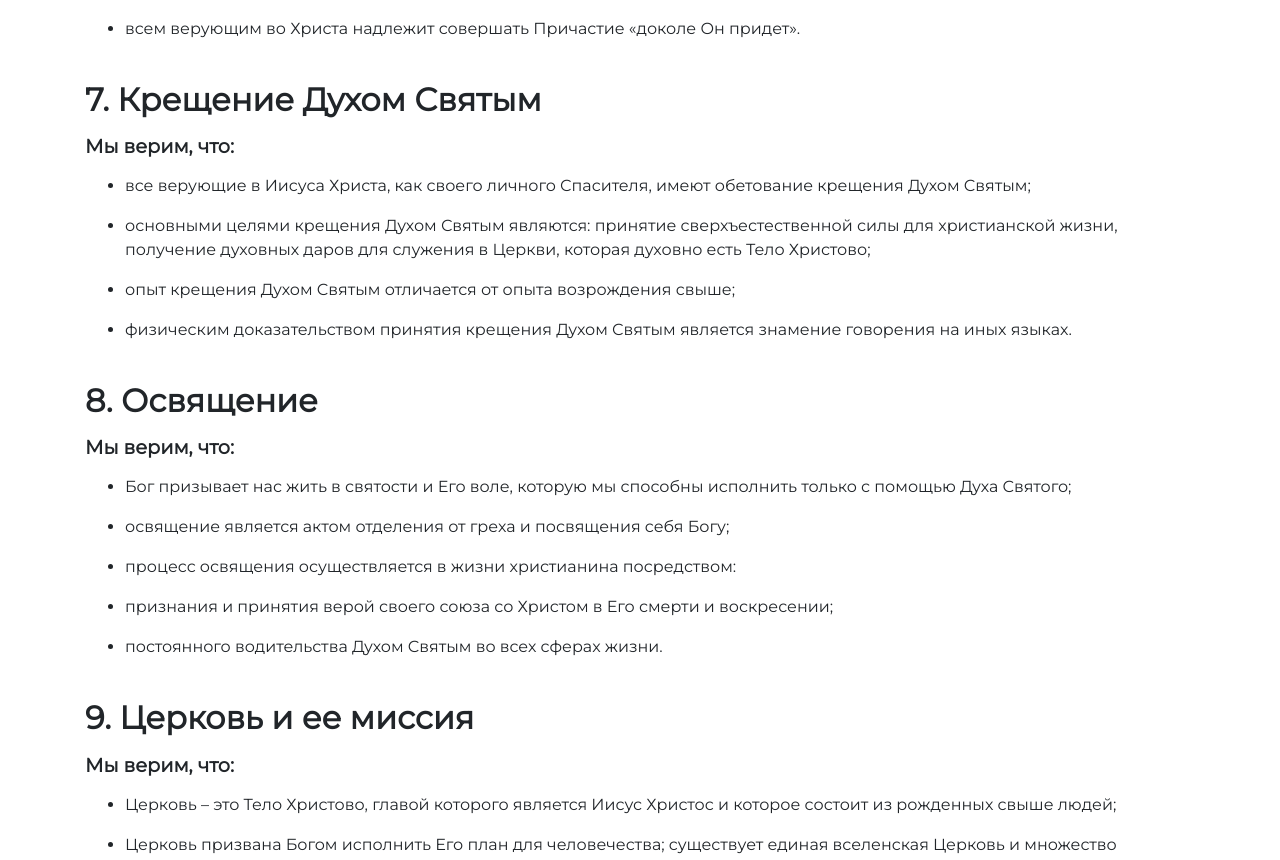
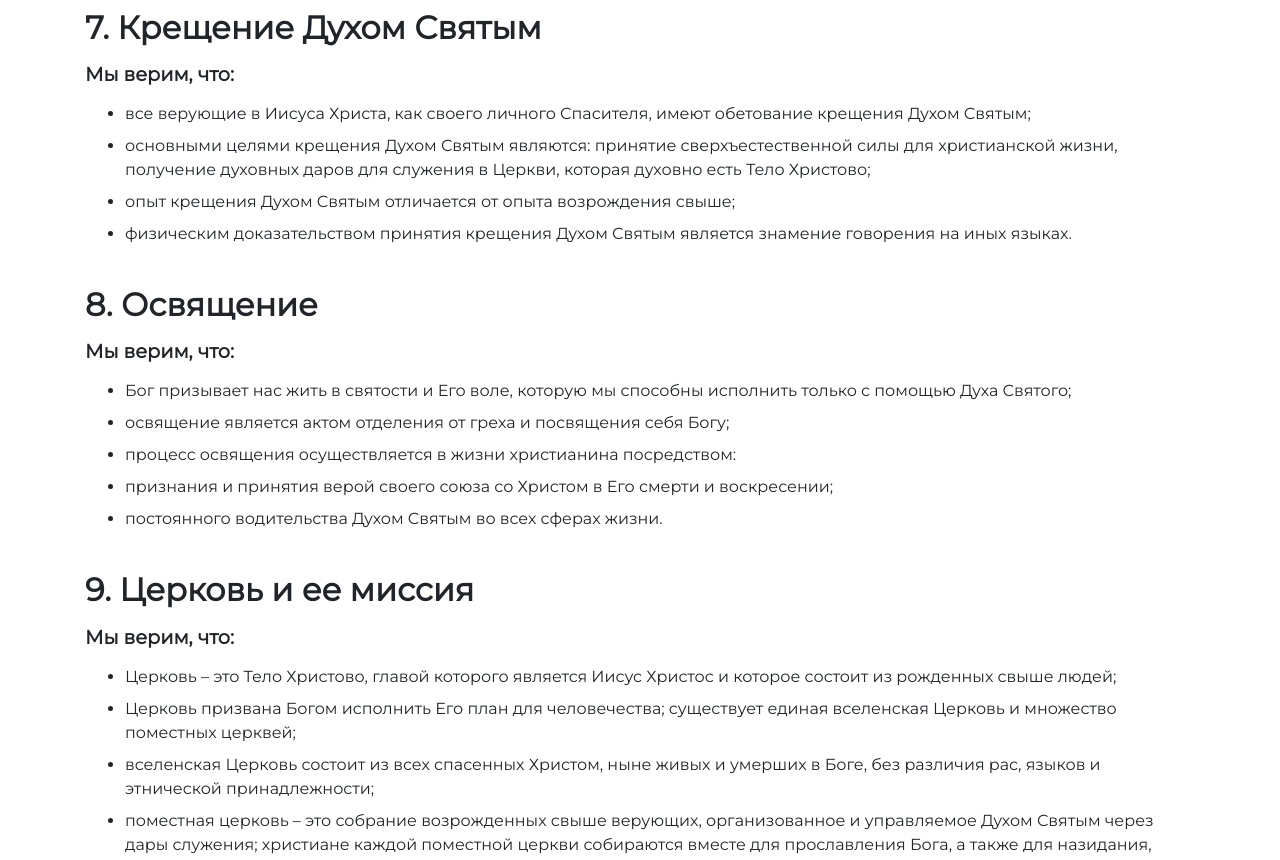
Before and after one commit to KHOnKOgaB/odomkrd, a Vue app: page /about in a window 1280 px wide. Shown: the part 3344-4204 px from the top of the page. Built offline with nearby package versions, Linux system fonts and the light colour scheme.

Commit message:
faith page

```diff
--- a/src/components/Faith.vue
+++ b/src/components/Faith.vue
@@ -3,13 +3,93 @@
     <div class="faith-header">
       <h1 class="h1-font text-uppercase text-white text-center">во что мы верим</h1>
     </div>
-    <b-container>
+    <b-container class="py-5">
       <b-row v-for="(item, index) in items" :key="index" class="mb-4">
         <b-col data-aos="fade-right" cols="12" lg="12">
           <h2 class="h2-font font-weight-bold mb-3">{{item.title}}</h2>
           <h3 class="h3-font font-weight-bold mb-3">{{item.body}}</h3>
-          <ul v-for="(el, indx) in item.list" :key="indx">
-            <li>{{el}}</li>
+          <ul>
+            <li
+              v-for="(el, indx) in item.list"
+              :key="indx"
+              class="mb-2">{{el}}</li>
+          </ul>
+        </b-col>
+      </b-row>
+      <b-row class="mb-4">
+        <b-col data-aos="fade-right" cols="12" lg="12">
+          <h2 class="h2-font font-weight-bold mb-3">9. Церковь и ее миссия</h2>
+          <h3 class="h3-font font-weight-bold mb-3">Мы верим, что:</h3>
+          <ul>
+            <li class="mb-2">Церковь – это Тело Христово, главой которого является Иисус Христос и которое состоит из рожденных свыше людей;</li>
+            <li class="mb-2">Церковь призвана Богом исполнить Его план для человечества; существует единая вселенская Церковь и множество поместных церквей;</li>
+            <li class="mb-2">вселенская Церковь состоит из всех спасенных Христом, ныне живых и умерших в Боге, без различия рас, языков и этнической принадлежности;</li>
+            <li class="mb-2">поместная церковь – это собрание возрожденных свыше верующих, организованное и управляемое Духом Святым через дары служения; христиане каждой поместной церкви собираются вместе для прославления Бога, а также для назидания, увещания и общения друг с другом;</li>
+            <li class="mb-2">земная миссия Российской Церкви христиан веры евангельской как части вселенской Церкви выражается в следующем:
+              <ul class="dash">
+                <li class="li-dash mt-2 mb-2">быть Божьим инструментом в евангелизации мира;</li>
+                <li class="li-dash mb-2">быть действенным средством для распространения Царствия Божьего в стране и за рубежом;</li>
+                <li class="li-dash mb-2">быть Телом Христовым, в котором человек поклоняется и служит Богу;</li>
+                <li class="li-dash mb-2">быть местом, где каждый верующий преображается в образ Христов;</li>
+                <li class="li-dash mb-2">быть народом, демонстрирующим Божью любовь и сострадание ко всему миру.</li>
+              </ul>
+            </li>
+
+          </ul>
+        </b-col>
+      </b-row>
+      <b-row class="mb-4">
+        <b-col data-aos="fade-right" cols="12" lg="12">
+          <h2 class="h2-font font-weight-bold mb-3">10. Служение</h2>
+          <h3 class="h3-font font-weight-bold mb-3">Мы верим, что:</h3>
+          <ul>
+            <li class="mb-2">каждому христианину необходимо посвятить всю свою жизнь для служения Господу в соответствии с Божьим призванием;</li>
+            <li class="mb-2">каждый христианин обязан:
+              <ul class="dash">
+                <li class="li-dash mt-2 mb-2">любить Бога и поклоняться Ему в духе и истине;</li>
+                <li class="li-dash mb-2">быть Божьим инструментом для назидания других верующих;</li>
+                <li class="li-dash mb-2">нести Евангелие Царствия;</li>
+                <li class="li-dash mb-2">служить людям в любви и сострадании.</li>
+              </ul>
+            </li>
+          </ul>
+        </b-col>
+      </b-row>
+      <b-row class="mb-4">
+        <b-col data-aos="fade-right" cols="12" lg="12">
+          <h2 class="h2-font font-weight-bold mb-3">11. Божественное исцеление</h2>
+          <h3 class="h3-font font-weight-bold mb-3">Мы верим, что:</h3>
+          <ul>
+            <li class="mb-2">Божественное исцеление – неотъемлемая часть Евангелия Царствия, важный элемент проявления Божьей силы в Церкви;</li>
+            <li class="mb-2">освобождение от болезней обеспечено через искупительную жертву Иисуса Христа на кресте, которая дает возможность верующему получить исцеление по молитве веры.</li>
+          </ul>
+        </b-col>
+      </b-row>
+      <b-row class="mb-4">
+        <b-col data-aos="fade-right" cols="12" lg="12">
+          <h2 class="h2-font font-weight-bold mb-3">12. О будущем</h2>
+          <h3 class="h3-font font-weight-bold mb-3">Мы верим, что:</h3>
+          <ul>
+            <li class="mb-2">Иисус Христос вновь придет на землю второй раз;</li>
+              <li class="mb-2">главными целями второго пришествия Господа являются:
+                <ul class="dash">
+                  <li class="li-dash mt-2 mb-2">восхищение Церкви;</li>
+                  <li class="li-dash mb-2">спасение остатка еврейской нации;</li>
+                  <li class="li-dash mb-2">поражение антихриста;</li>
+                  <li class="li-dash mb-2">суд над языческими народами;</li>
+                  <li class="li-dash mb-2">установление Своего тысячелетнего Царствия на земле;</li>
+                </ul>
+              </li>
+              <li class="mb-2">первое воскресение умерших во Христе и присоединение к ним тех, кто останется в живых в ожидании пришествия Господа, является непосредственной и благословенной надеждой Церкви;</li>
+              <li class="mb-2">видимое возвращение Господа на землю с Его святыми приведет к спасению народа Израиля и установит всеобщий мир на нашей планете;</li>
+              <li class="mb-2">все остальные умершие воскреснут в день второго воскресения для суда у великого белого престола, где будут судимы согласно их поступкам:
+                <ul class="dash">
+                  <li class="li-dash mt-2 mb-2">одни унаследуют жизнь вечную;</li>
+                  <li class="li-dash mb-2">другие – вечное осуждение;</li>
+                </ul>
+              </li>
+              <li class="mb-2">по обетованию Господа нас ожидают новое небо и новая земля, «на которых обитает правда».
+              </li>
           </ul>
         </b-col>
       </b-row>
@@ -92,57 +172,6 @@ export default {
             'постоянного водительства Духом Святым во всех сферах жизни.',
           ],
         },
-        { title: '9. Церковь и ее миссия',
-          body: 'Мы верим, что:',
-          list: [
-            'Церковь – это Тело Христово, главой которого является Иисус Христос и которое состоит из рожденных свыше людей;',
-            'Церковь призвана Богом исполнить Его план для человечества; существует единая вселенская Церковь и множество поместных церквей;',
-            'вселенская Церковь состоит из всех спасенных Христом, ныне живых и умерших в Боге, без различия рас, языков и этнической принадлежности;',
-            'поместная церковь – это собрание возрожденных свыше верующих, организованное и управляемое Духом Святым через дары служения; христиане каждой поместной церкви собираются вместе для прославления Бога, а также для назидания, увещания и общения друг с другом;',
-            'земная миссия Российской Церкви христиан веры евангельской как части вселенской Церкви выражается в следующем:',
-            'быть Божьим инструментом в евангелизации мира;',
-            'быть действенным средством для распространения Царствия Божьего в стране и за рубежом;',
-            'быть Телом Христовым, в котором человек поклоняется и служит Богу;',
-            'быть местом, где каждый верующий преображается в образ Христов;',
-            'быть народом, демонстрирующим Божью любовь и сострадание ко всему миру.',
-          ],
-        },
-        { title: '10. Служение',
-          body: 'Мы верим, что:',
-          list: [
-            'каждому христианину необходимо посвятить всю свою жизнь для служения Господу в соответствии с Божьим призванием;',
-            'каждый христианин обязан:',
-            'любить Бога и поклоняться Ему в духе и истине;',
-            'быть Божьим инструментом для назидания других верующих;',
-            'нести Евангелие Царствия;',
-            'служить людям в любви и сострадании.',
-          ],
-        },
-        { title: '11. Божественное исцеление',
-          body: 'Мы верим, что:',
-          list: [
-            'Божественное исцеление – неотъемлемая часть Евангелия Царствия, важный элемент проявления Божьей силы в Церкви;',
-            'освобождение от болезней обеспечено через искупительную жертву Иисуса Христа на кресте, которая дает возможность верующему получить исцеление по молитве веры.',
-          ],
-        },
-        { title: '12. О будущем',
-          body: 'Мы верим, что:',
-          list: [
-            'Иисус Христос вновь придет на землю второй раз;',
-            'главными целями второго пришествия Господа являются:',
-            'восхищение Церкви;',
-            'спасение остатка еврейской нации;',
-            'поражение антихриста;',
-            'суд над языческими народами;',
-            'установление Своего тысячелетнего Царствия на земле;',
-            'первое воскресение умерших во Христе и присоединение к ним тех, кто останется в живых в ожидании пришествия Господа, является непосредственной и благословенной надеждой Церкви;',
-            'видимое возвращение Господа на землю с Его святыми приведет к спасению народа Израиля и установит всеобщий мир на нашей планете;',
-            'все остальные умершие воскреснут в день второго воскресения для суда у великого белого престола, где будут судимы согласно их поступкам:',
-            'одни унаследуют жизнь вечную;',
-            'другие – вечное осуждение;',
-            'по обетованию Господа нас ожидают новое небо и новая земля, «на которых обитает правда».',
-          ],
-        },
       ],
     }
   }
@@ -156,4 +185,13 @@ export default {
   background-size: cover;
   padding: 5rem 0;
 }
+.dash {
+  list-style: none;
+    .li-dash:before {
+      content: "—";
+      position: relative;
+      left: -5px;
+      padding-left: 10px;
+    }
+}
 </style>
```
Also changed, not shown: src/components/Carousel.vue (+27 -10 lines).
